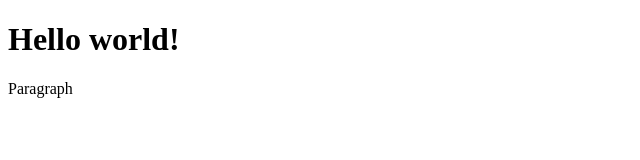
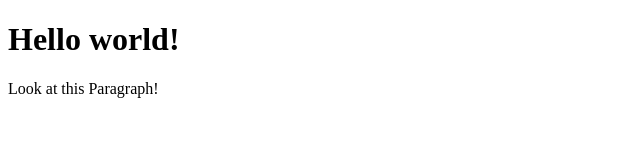
Before and after one commit to trigonolab/testando_meu_site, a plain HTML site: page index.html in a window 1280 px wide. Shown: the whole page, without its empty margins (0-640 px from the left). Drawn offline with Linux system fonts and the light colour scheme.

Commit message:
Changing <p> tag
Changed p tag to look at this paragraph.

```diff
--- a/index.html
+++ b/index.html
@@ -6,7 +6,7 @@
 
 <body>
   <h1>Hello world!</h1>
-  <p>Paragraph</p>
+  <p>Look at this Paragraph!</p>
 </body>
 
 </html>
```
